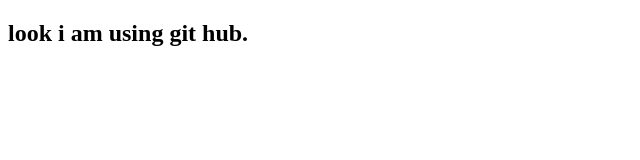
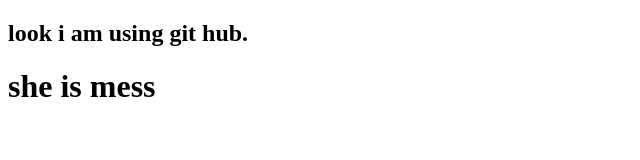
Before and after one commit to Abu-Hojayfa/my-first-website, a plain HTML site: page my-first-website/index.html in a window 1280 px wide. Shown: the whole page, without its empty margins (0-640 px from the left). Drawn offline with Linux system fonts and the light colour scheme.

Commit message:
Update index.html

```diff
--- a/my-first-website/index.html
+++ b/my-first-website/index.html
@@ -10,5 +10,7 @@
     <h2>
         look i am using git hub.
     </h2>
+
+    <h1> she is mess</h1>
 </body>
 </html>
```
